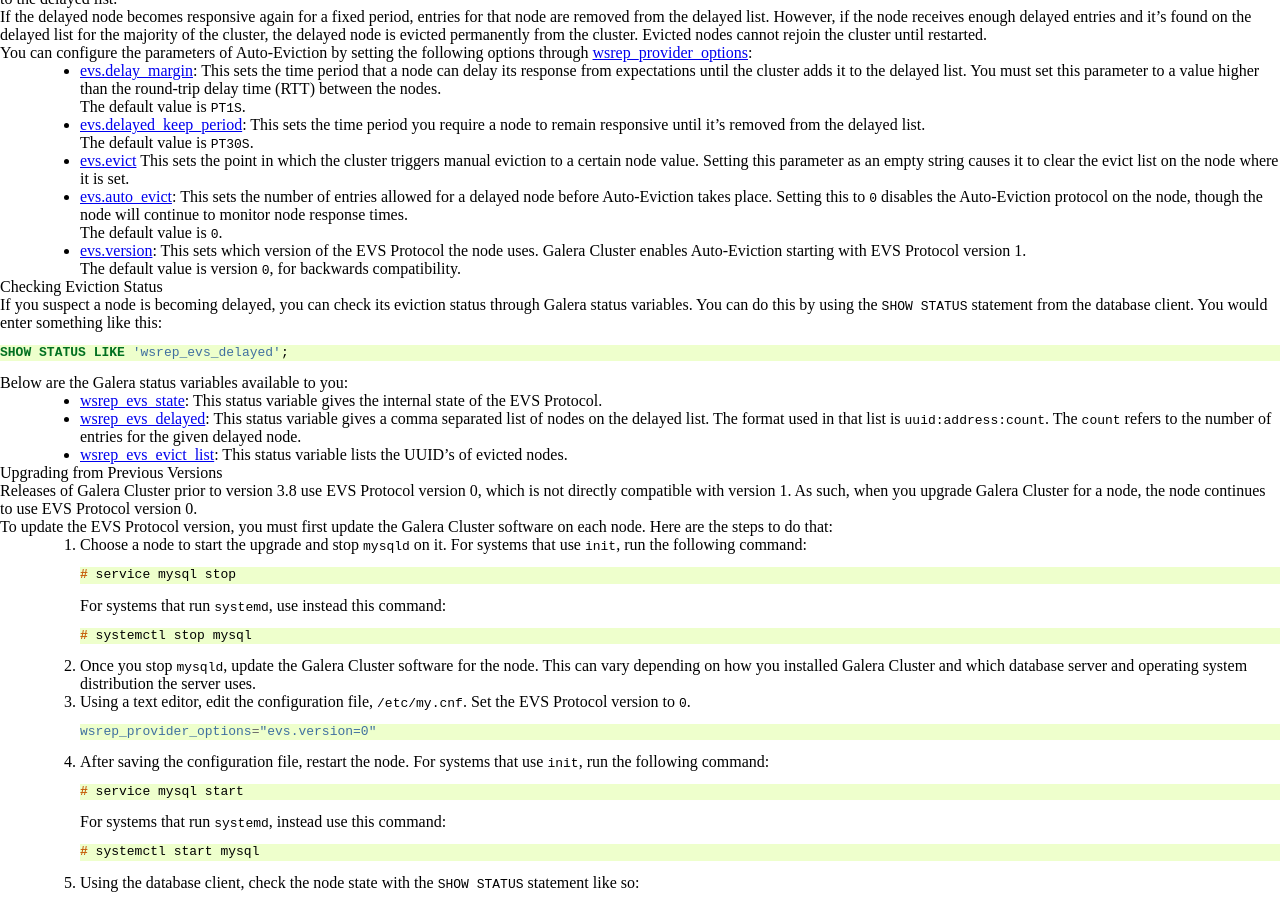
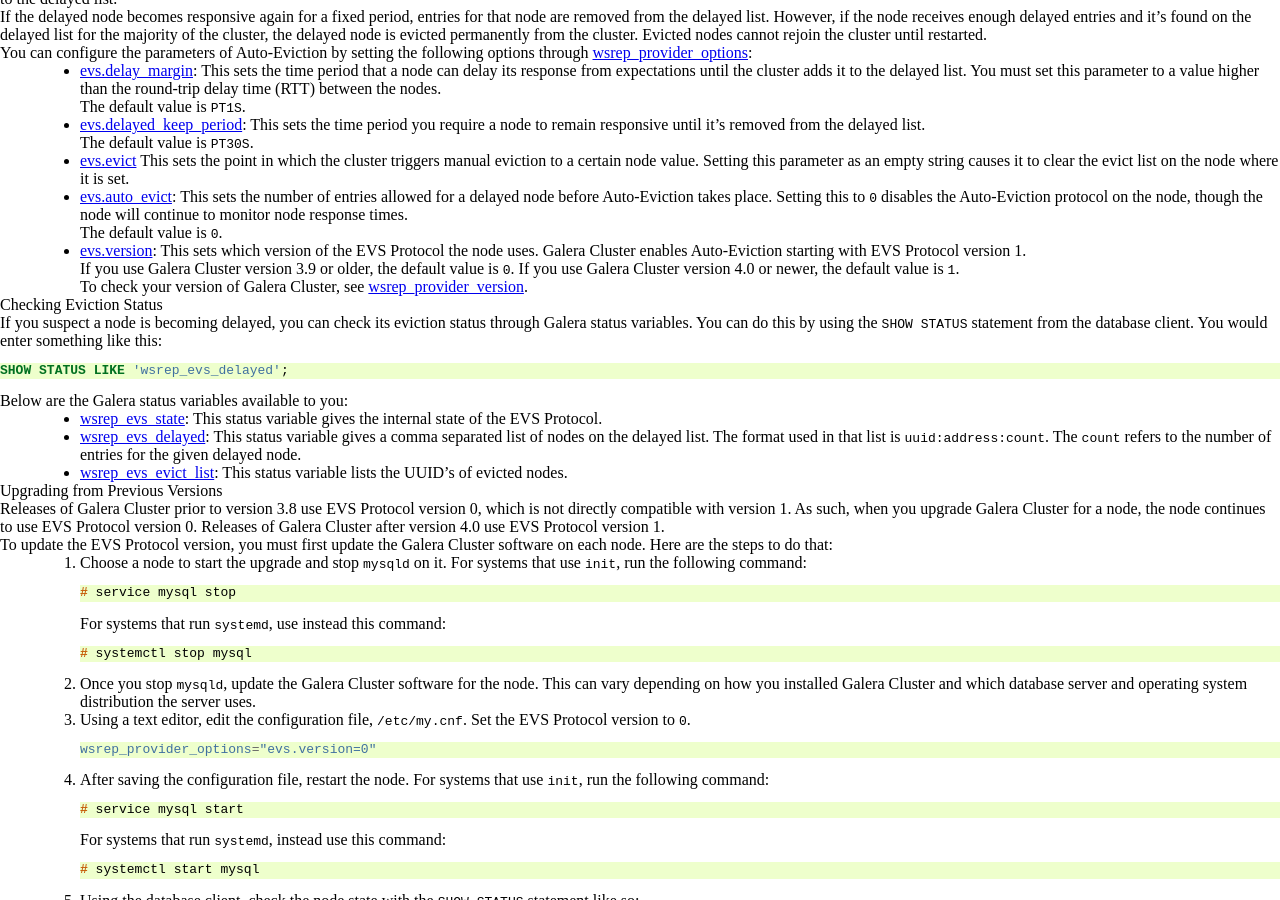
Before and after one commit to codership/documentation, a Sphinx documentation site: the page built from galeracluster/source/documentation/auto-eviction.rst, in a window 1280 px wide and 900 px high, scrolled down 685 px. Built offline with Sphinx 7.4.7, drawn with Linux system fonts in a browser that asks for light colours; comment, search, counter and statistics services are not loaded.

Commit message:
Issue #175

```diff
--- a/galeracluster/source/documentation/auto-eviction.rst
+++ b/galeracluster/source/documentation/auto-eviction.rst
@@ -95,7 +95,10 @@ You can configure the parameters of Auto-Eviction by setting the following optio
 
 - :ref:`evs.version <evs.version>`: This sets which version of the EVS Protocol the node uses.  Galera Cluster enables Auto-Eviction starting with EVS Protocol version 1.
 
-  The default value is version ``0``, for backwards compatibility.
+  If you use Galera Cluster version 3.9 or older, the default value is ``0``.
+  If you use Galera Cluster version 4.0 or newer, the default value is ``1``.
+
+  To check your version of Galera Cluster, see :ref:`wsrep_provider_version <wsrep_provider_version>`.
 
 
 .. _`eviction-status`:
@@ -122,7 +125,7 @@ Below are the Galera status variables available to you:
 .. rst-class:: section-heading
 .. rubric:: Upgrading from Previous Versions
 
-Releases of Galera Cluster prior to version 3.8 use EVS Protocol version 0, which is not directly compatible with version 1.  As such, when you upgrade Galera Cluster for a node, the node continues to use EVS Protocol version 0.
+Releases of Galera Cluster prior to version 3.8 use EVS Protocol version 0, which is not directly compatible with version 1. As such, when you upgrade Galera Cluster for a node, the node continues to use EVS Protocol version 0. Releases of Galera Cluster after version 4.0 use EVS Protocol version 1.
 
 To update the EVS Protocol version, you must first update the Galera Cluster software on each node. Here are the steps to do that:
 
```
